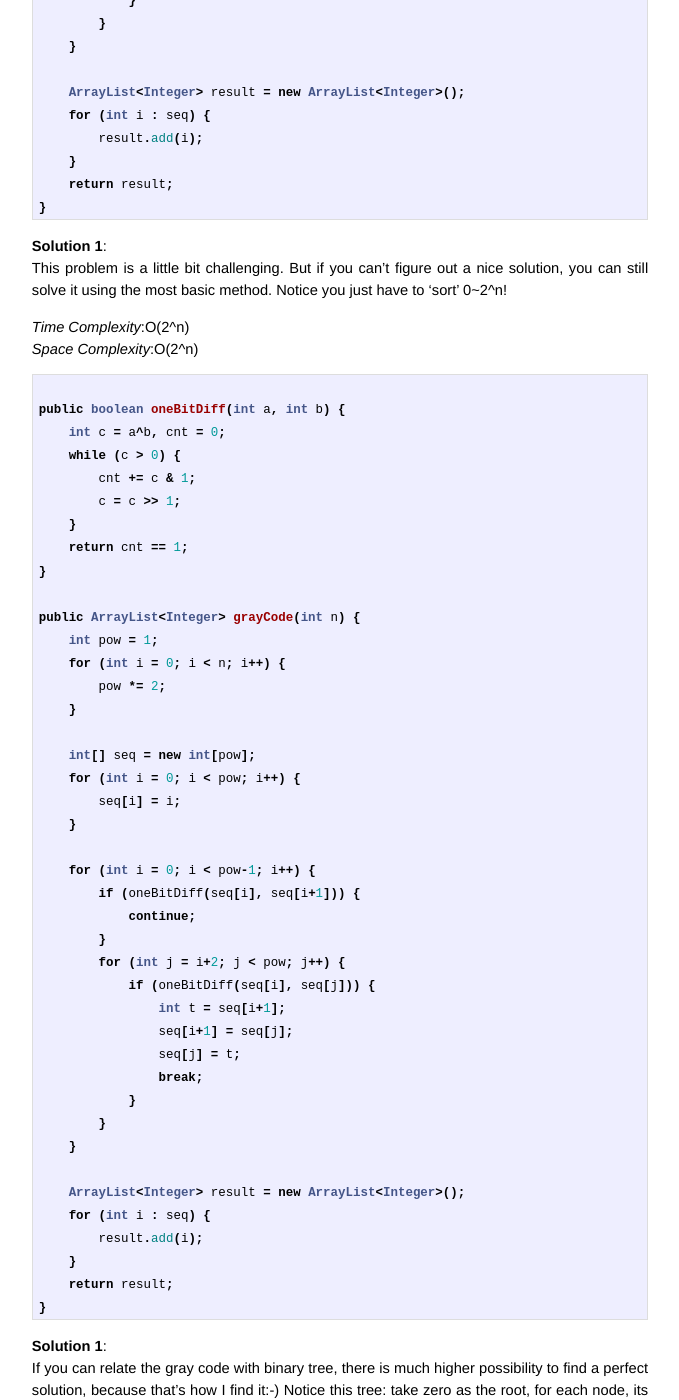
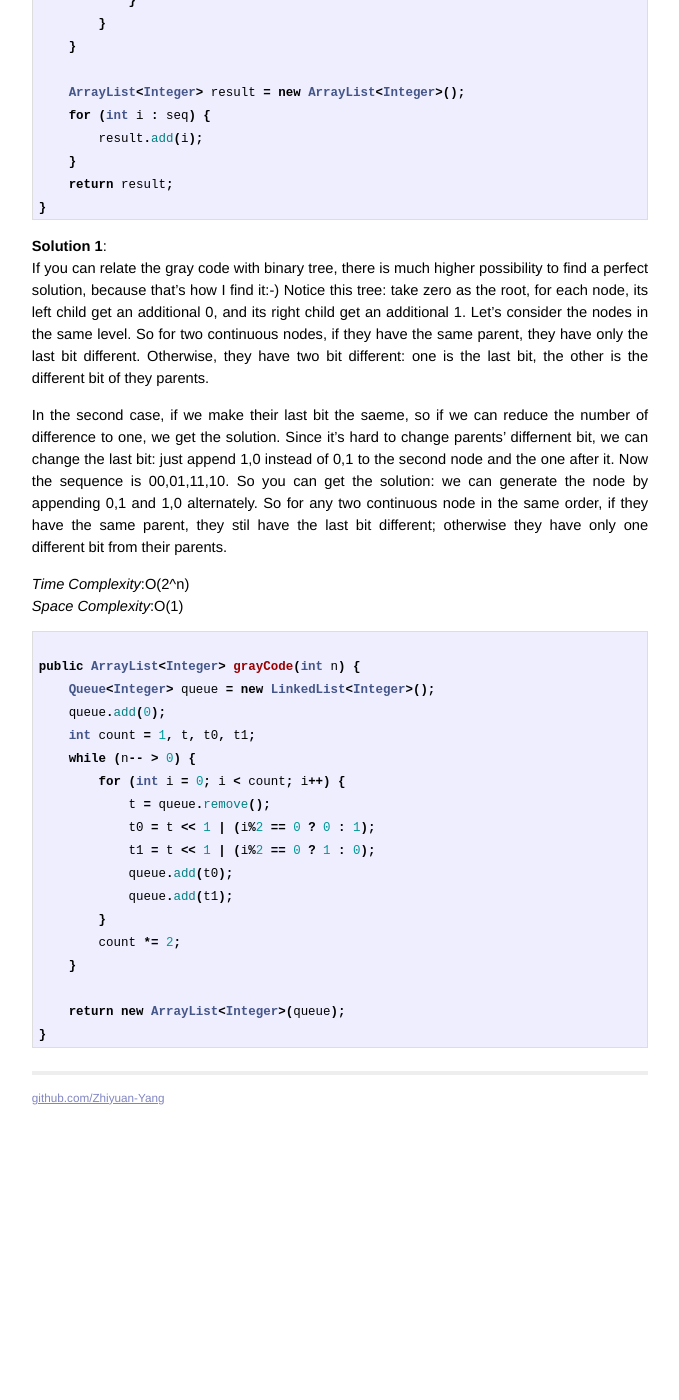
Before and after one commit to BugYang/LeetCode, a Jekyll site: the page built from _posts/2014-03-01-crack-the-leetcode-gray-code.md, in a window 1280 px wide and 1400 px high, scrolled down 1239 px. Shown: the whole window, without its empty margins (300-979 px from the left). Built offline with Jekyll 4.4.1, drawn with Linux system fonts in a browser that asks for light colours; Markdown is read by kramdown in place of the engine named in the settings; after the commit the page ends 2359 px from its top, so only the background shows below that.

Commit message:
fix last article

```diff
--- a/_posts/2014-03-01-crack-the-leetcode-gray-code.md
+++ b/_posts/2014-03-01-crack-the-leetcode-gray-code.md
@@ -65,59 +65,9 @@
 {% endhighlight %}
 
 **Solution 1**:
-This problem is a little bit challenging. But if you can't figure out a nice solution, you can still solve it using the most basic method. Notice you just have to 'sort' 0~2^n!
+If you can relate the gray code with binary tree, there is much higher possibility to find a perfect solution, because that's how I find it:-) Notice this tree: take zero as the root, for each node, its left child get an additional 0, and its right child get an additional 1. Let's consider the nodes in the same level. So for two continuous nodes, if they have the same parent, they have only the last bit different. Otherwise, they have two bit different: one is the last bit, the other is the different bit of they parents.
 
-*Time Complexity*:O(2^n)
-*Space Complexity*:O(2^n)
-
-{% highlight java %}
-public boolean oneBitDiff(int a, int b) {
-    int c = a^b, cnt = 0;
-    while (c > 0) {
-        cnt += c & 1;
-        c = c >> 1;
-    }
-    return cnt == 1;
-}
-
-public ArrayList<Integer> grayCode(int n) {
-    int pow = 1;
-    for (int i = 0; i < n; i++) {
-        pow *= 2;
-    }
-
-    int[] seq = new int[pow];
-    for (int i = 0; i < pow; i++) {
-        seq[i] = i;
-    }
-
-    for (int i = 0; i < pow-1; i++) {
-        if (oneBitDiff(seq[i], seq[i+1])) {
-            continue;
-        }
-        for (int j = i+2; j < pow; j++) {
-            if (oneBitDiff(seq[i], seq[j])) {
-                int t = seq[i+1];
-                seq[i+1] = seq[j];
-                seq[j] = t;
-                break;
-            }
-        }
-    }
-
-    ArrayList<Integer> result = new ArrayList<Integer>();
-    for (int i : seq) {
-        result.add(i);
-    }
-    return result;
-}
-{% endhighlight %}
-
-**Solution 1**:
-If you can relate the gray code with binary tree, there is much higher possibility to find a perfect solution, because that's how I find it:-) Notice this tree: take zero as the root, for each node, its left child get an additional 0, and its right child get an additional 1. Let's consider the nodes in the same level.
-    So for two continuous nodes, if they have the same parent, they have only the last bit different. Otherwise, they have two bit different: one is the last bit, the other is the different bit of they parents.
-In the second case, if we make their last bit the saeme, so if we can reduce the number of difference to one, we get the solution. Since it's hard to change parents' differnent bit, we can change the last bit: just append 1,0 instead of 0,1 to the second node and the one after it. Now the sequence is 00,01,11,10. So you can get the solution: we can generate the node by appending 0,1 and 1,0 alternately.
-    So for any two continuous node in the same order, if they have the same parent, they stil have the last bit different; otherwise they have only one different bit from their parents.
+In the second case, if we make their last bit the saeme, so if we can reduce the number of difference to one, we get the solution. Since it's hard to change parents' differnent bit, we can change the last bit: just append 1,0 instead of 0,1 to the second node and the one after it. Now the sequence is 00,01,11,10. So you can get the solution: we can generate the node by appending 0,1 and 1,0 alternately. So for any two continuous node in the same order, if they have the same parent, they stil have the last bit different; otherwise they have only one different bit from their parents.
 
 *Time Complexity*:O(2^n)
 *Space Complexity*:O(1)
```
